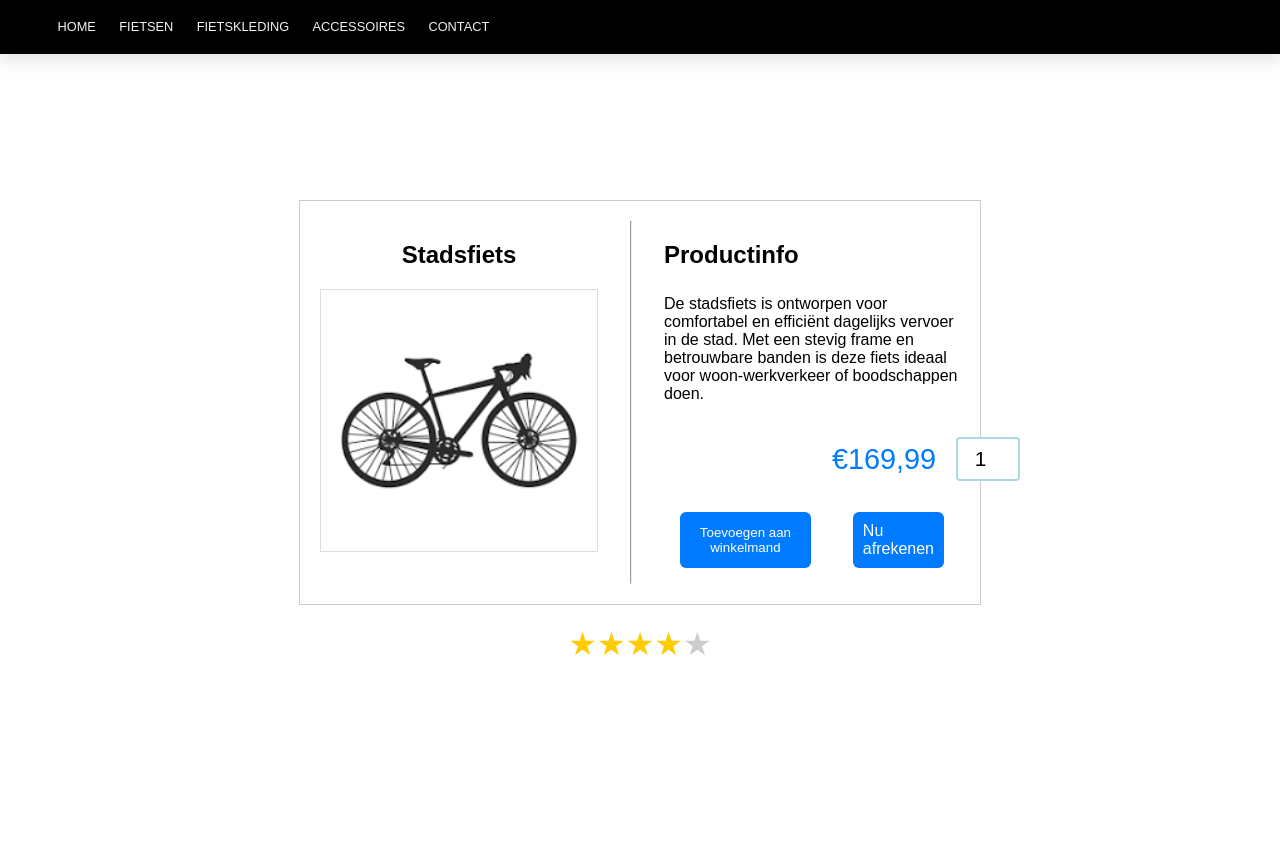
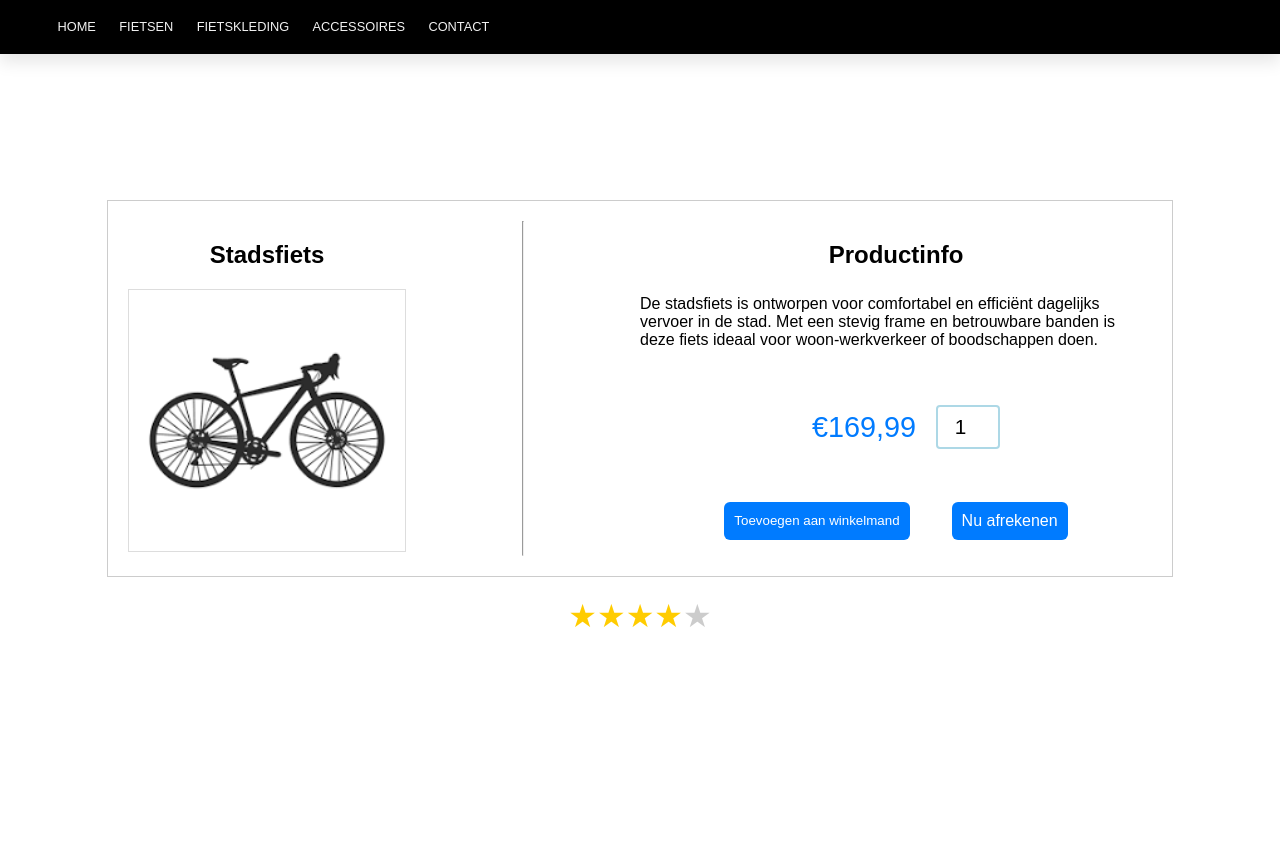
Before and after one commit to Blightningpower/Piets_Fiets_Webshop, a PHP site: page /html/productPageBike.html in a window 1280 px wide. Shown: the part 104-949 px from the top of the page. Run offline with PHP 8.4, Linux system fonts and the light colour scheme.

Commit message:
Alles nu Responsive?

```diff
--- a/css/productpages.css
+++ b/css/productpages.css
@@ -14,7 +14,7 @@ hr {
     display: flex;
     justify-content: space-between;
     width: 80%;
-    max-width: 50vw;
+    max-width: 80vw;
     min-height: 40vh;
     border: 1px solid #ccc;
     padding: 20px;
@@ -32,7 +32,7 @@ hr {
     flex-grow: 1;
     display: flex;
     flex-direction: column;
-    align-items: baseline;
+    align-items: center;
     max-width: 50%;
 }
 
@@ -83,7 +83,6 @@ input[type="number"]::-webkit-outer-spin-button {
 
 .totalSection {
     display: flex;
-    padding-left: 50%;
     align-items: center;
     margin: auto 0;
 }
--- a/html/shoppingCart.html
+++ b/html/shoppingCart.html
@@ -85,7 +85,7 @@
                 <thead>
                     <tr>
                         <th>Product</th>
-                        <th>Productbeschrijving</th>
+                        <th><span>Productbeschrijving</span></th>
                         <th>Aantal</th>
                         <th>Totaalprijs</th>
                         <th>Verwijder</th>
--- a/style.css
+++ b/style.css
@@ -802,7 +802,7 @@ form label {
     /* Wijzig de tekst in het span-element binnen de th */
     .order-table th:nth-child(2) span::before {
         content: "Prdctbeschr."; /* Verander de tekst */
-        padding: 0 10px;
+        padding-left: 4px;
     }
 
     /* Verberg de originele tekst */
```
